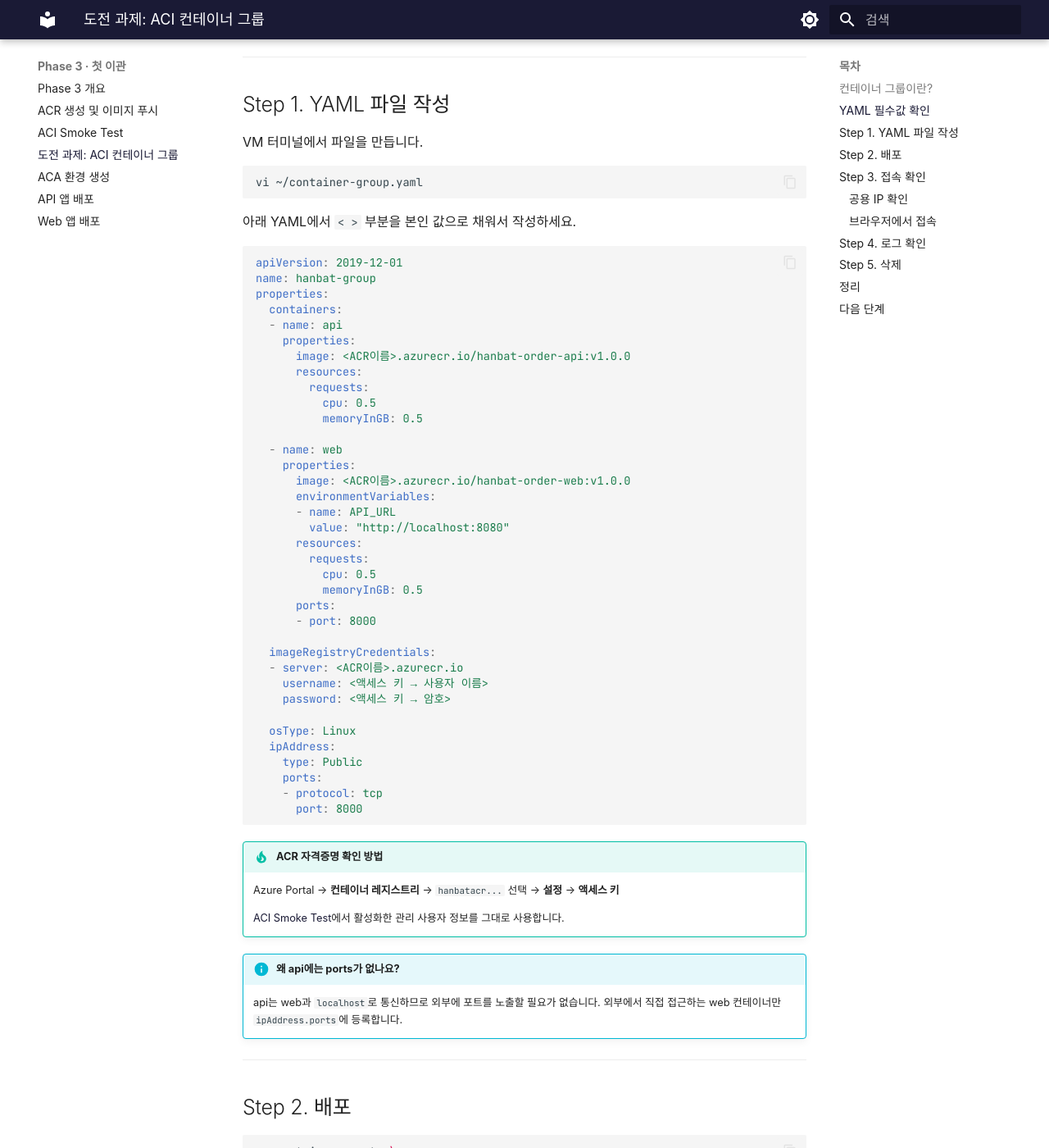
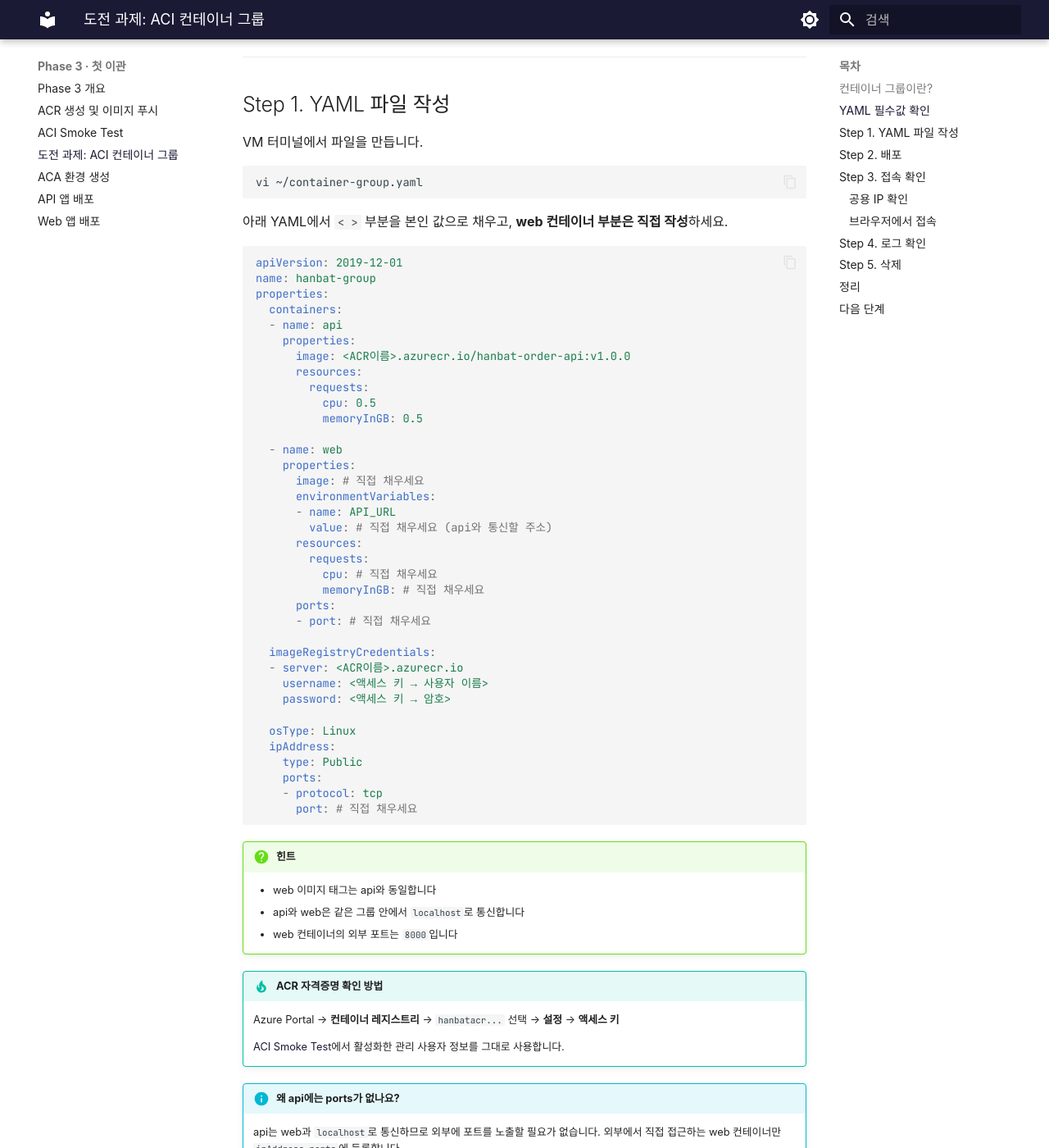
Before and after one commit to skilleat-labs/container-service-labs, an MkDocs documentation site: the page built from docs/phase-3/aci-container-group.md, in a window 1280 px wide and 1400 px high, scrolled down 1242 px. Shown: the whole window at 82% size. Built offline with MkDocs 1.6.1 and Material for MkDocs 9.7.7, drawn with Linux system fonts in a browser that asks for light colours; some web fonts are replaced.

Commit message:
feat: ACI 컨테이너 그룹 도전과제 — web 컨테이너 직접 작성하도록 수정

````diff
--- a/docs/phase-3/aci-container-group.md
+++ b/docs/phase-3/aci-container-group.md
@@ -50,7 +50,7 @@ VM 터미널에서 파일을 만듭니다.
 vi ~/container-group.yaml
 ```
 
-아래 YAML에서 `< >` 부분을 본인 값으로 채워서 작성하세요.
+아래 YAML에서 `< >` 부분을 본인 값으로 채우고, **web 컨테이너 부분은 직접 작성**하세요.
 
 ```yaml
 apiVersion: 2019-12-01
@@ -67,16 +67,16 @@ properties:
 
   - name: web
     properties:
-      image: <ACR이름>.azurecr.io/hanbat-order-web:v1.0.0
+      image: # 직접 채우세요
       environmentVariables:
       - name: API_URL
-        value: "http://localhost:8080"
+        value: # 직접 채우세요 (api와 통신할 주소)
       resources:
         requests:
-          cpu: 0.5
-          memoryInGB: 0.5
+          cpu: # 직접 채우세요
+          memoryInGB: # 직접 채우세요
       ports:
-      - port: 8000
+      - port: # 직접 채우세요
 
   imageRegistryCredentials:
   - server: <ACR이름>.azurecr.io
@@ -88,8 +88,13 @@ properties:
     type: Public
     ports:
     - protocol: tcp
-      port: 8000
+      port: # 직접 채우세요
 ```
+
+!!! question "힌트"
+    - web 이미지 태그는 api와 동일합니다
+    - api와 web은 같은 그룹 안에서 `localhost`로 통신합니다
+    - web 컨테이너의 외부 포트는 `8000`입니다
 
 !!! tip "ACR 자격증명 확인 방법"
     Azure Portal → **컨테이너 레지스트리** → `hanbatacr...` 선택
````
